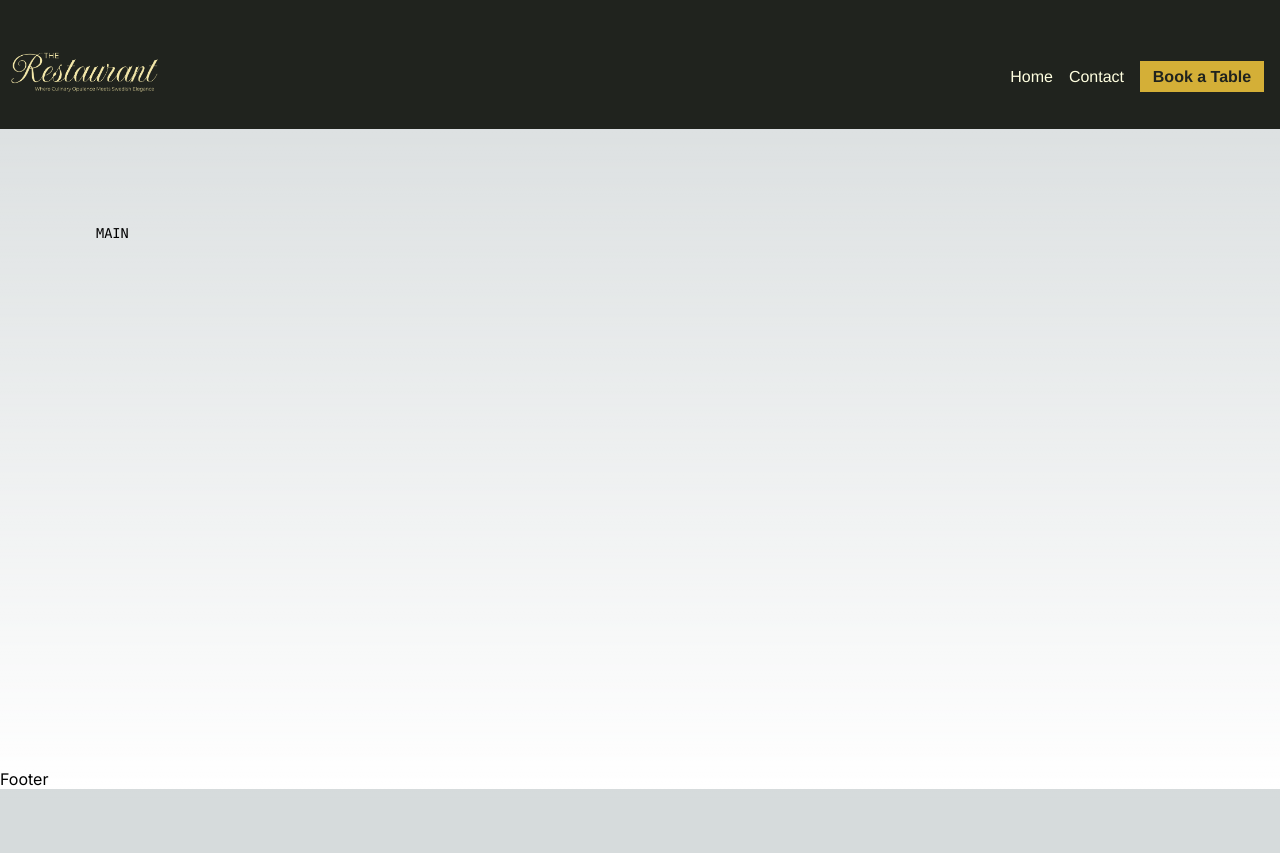
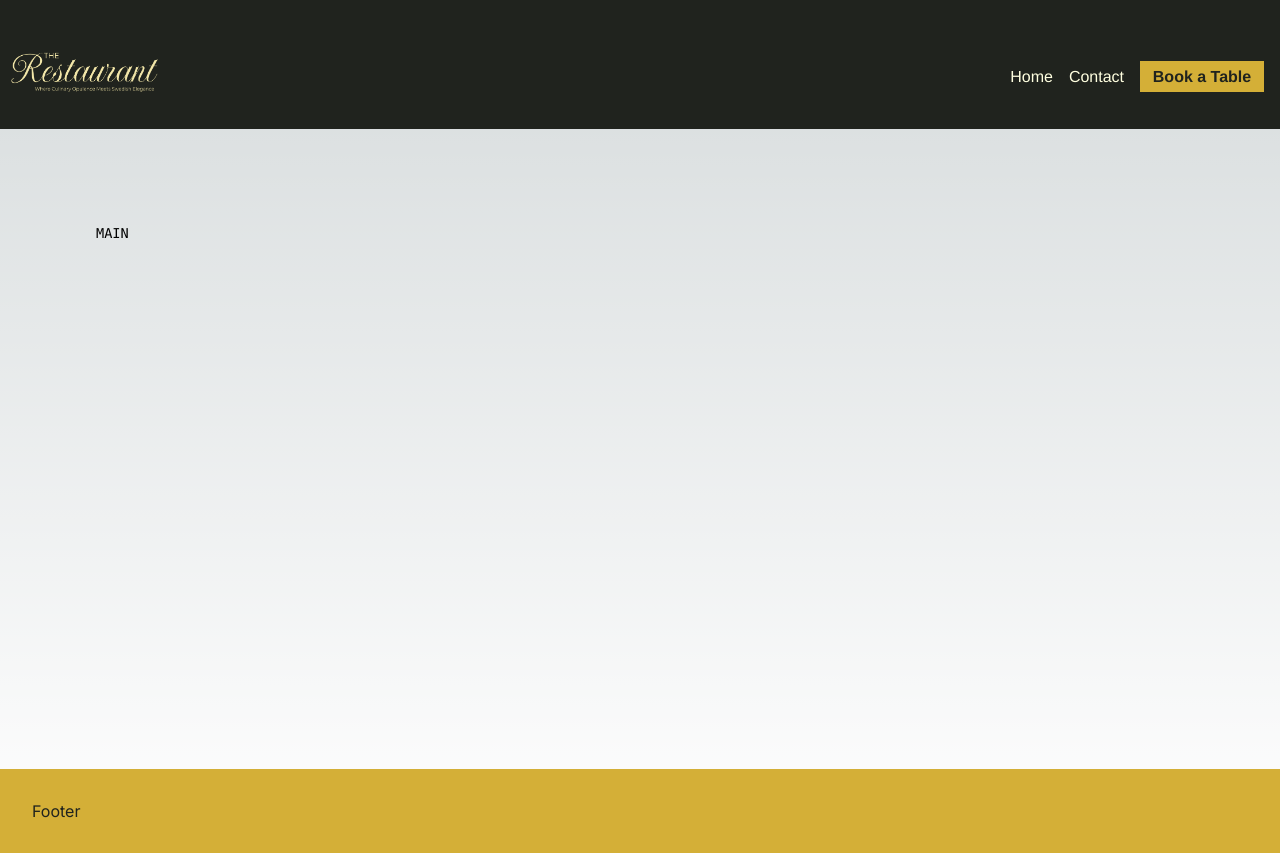
Before and after one commit to jenmwa/therestaurant, a Next.js app: page / in a window 1280 px wide. Before the commit the page ends 800 px from the top, so only its background shows below. Built offline with nearby package versions, Linux system fonts and the light colour scheme.

Commit message:
footer added

```diff
--- a/app/components/Footer.tsx
+++ b/app/components/Footer.tsx
@@ -1,9 +1,10 @@
-
-
-
+import '../style/footer.scss'
 export const Footer = () => {
 
   return <>
-    Footer
+  <footer>
+  Footer
+  </footer>
+
   </>
 }
--- /dev/null
+++ b/app/style/footer.scss
@@ -0,0 +1,7 @@
+@import '../style/variables.scss';
+
+footer {
+  padding: 2rem;
+  background-color: $accent2;
+  color: $grey700;
+}
```
